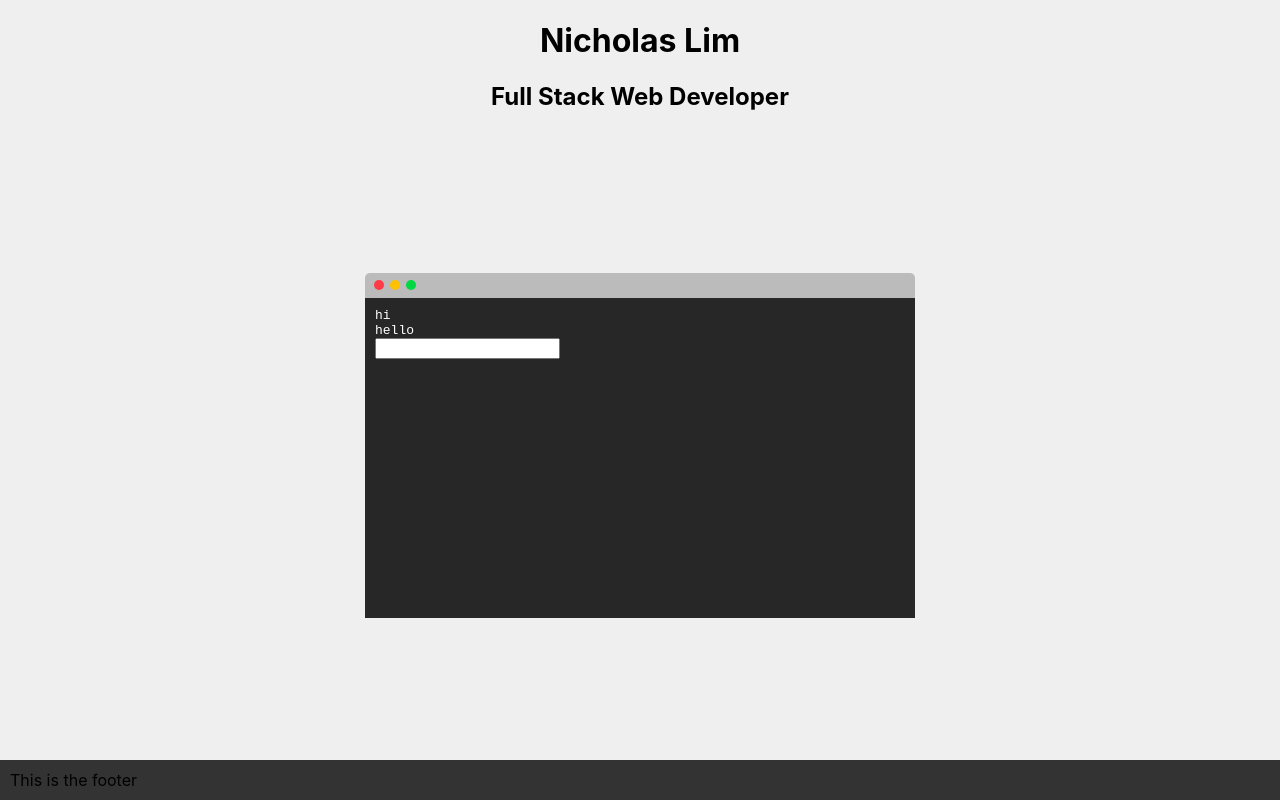
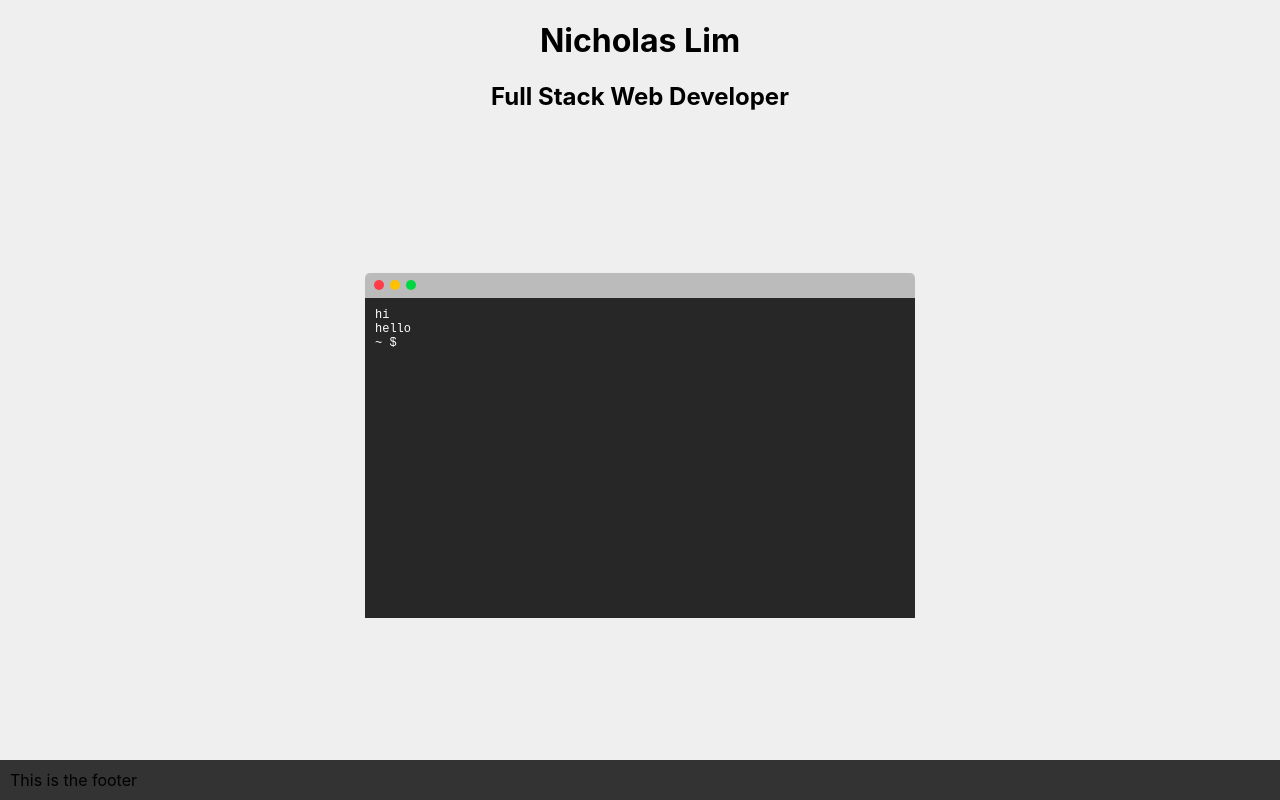
Before and after one commit to niclim/personal-page, a React (Create React App) app: page / in a window 1280 px wide. Built offline with nearby package versions, Linux system fonts and the light colour scheme.

Commit message:
Terminal work

```diff
--- a/src/components/Terminal/Terminal.js
+++ b/src/components/Terminal/Terminal.js
@@ -1,4 +1,4 @@
-import React from 'react'
+import React, { Component } from 'react'
 import {
   TerminalWindow,
   TerminalHeader,
@@ -22,17 +22,30 @@ const colors = [
   }
 ]
 
-const Terminal = ({ options }) => {
+class Terminal extends Component {
+  constructor (props) {
+    super(props)
+    this.handleClick = this.handleClick.bind(this)
+  }
+
+  handleClick () {
+    this.textInput.focus()
+  }
+
+  render () {
+    const { options } = this.props
+
     return (
       <TerminalWindow>
         <TerminalHeader>
           {colors.map((color, i) => <FakeAction key={i} {...color} />)}
         </TerminalHeader>
-      <TerminalInputContainer>
-        <TerminalInput options={options} />
+        <TerminalInputContainer onClick={this.handleClick}>
+          <TerminalInput options={options} getRef={(input) => { this.textInput = input }} />
         </TerminalInputContainer>
       </TerminalWindow>
     )
   }
+}
 
 export default Terminal
--- a/src/components/Terminal/Terminal.styled.js
+++ b/src/components/Terminal/Terminal.styled.js
@@ -20,6 +20,7 @@ export const TerminalInputContainer = styled.div`
   background-color: #272727;
   padding: 10px;
   height: 300px;
+  overflow-y: scroll;
 `
 
 export const FakeAction = styled.div`
--- a/src/components/Terminal/TerminalInput.js
+++ b/src/components/Terminal/TerminalInput.js
@@ -4,16 +4,25 @@ import {
   OutputLine,
   InputLine
 } from './TerminalInput.styled'
+/*
+Update this to:
+  - Use an input box and update the css styling to work and look
+    - Need to handle tab, enter
+    - Need to update the cursor styling
+  - Use it more as a selector rather than a real terminal
+    - i.e. this means it takes in options that will do different things and produce different actions
+*/
 
 class TerminalInput extends Component {
   constructor (props) {
     super(props)
     this.state = {
-      previousInput: ['hi', 'hello'],
-      input: ''
+      previousInput: this.props.initialMessage,
+      input: '',
+      persistentInput: '~ $ '
     }
+    this.handleChange = this.handleChange.bind(this)
     this.handleKeyDown = this.handleKeyDown.bind(this)
-    this.handleChange = this.handleChange.bind(this)
   }
 
   // This will handle any input change
@@ -24,26 +33,51 @@ class TerminalInput extends Component {
   // This will handle any "special cases" - e.g. enter and tab
   handleKeyDown (e) {
     const { key } = e
+    // eslint-disable-next-line
     switch (key) {
       case 'Enter':
-        // Execute
+        // also scroll to the bottom
+        const commands = this.state.input.toLowerCase().split(/\s+/g)
+        // eslint-disable-next-line
+        switch (commands[0]) {
+          case 'ls':
+            break
+          case 'run':
+            break
+          case 'cd':
+            break
+        }
+
+        this.setState((prev) => ({
+          previousInput: [...prev.previousInput, prev.input],
+          input: ''
+        }))
         break
       case 'Tab':
         // show suggestions
+        e.preventDefault()
+        console.log('show suggestions')
         break
     }
   }
 
   render () {
-    const { previousInput, input } = this.state
+    const { previousInput, input, persistentInput } = this.state
 
     return (
       <InputContainer>
         {previousInput.map((text, i) => <OutputLine key={i}>{text}</OutputLine>)}
-        <InputLine value={input} onKeyDown={this.handleKeyDown} onChange={this.handleChange} />
+        <InputLine>
+          <span>{persistentInput}</span>
+          <input value={input} onKeyDown={this.handleKeyDown} onChange={this.handleChange} ref={this.props.getRef} />
+        </InputLine>
       </InputContainer>
     )
   }
 }
 
 export default TerminalInput
+
+TerminalInput.defaultProps = {
+  initialMessage: ['hi', 'hello']
+}
--- a/src/components/Terminal/TerminalInput.styled.js
+++ b/src/components/Terminal/TerminalInput.styled.js
@@ -7,8 +7,26 @@ export const InputContainer = styled.div`
 
 export const OutputLine = styled.p`
   margin: 0;
+  font-size: 12px;
 `
 
-export const InputLine = styled.input`
+export const InputLine = styled.p`
+  width: 100%;
+  display: flex;
+  margin: 0;
+  font-size: 12px;
 
+  > input {
+    background: none;
+    border: none;
+    font-family: monospace;
+    color: #fff;
+    flex-grow: 1;
+    padding-left: 5px;
+
+    &:focus {
+      border: none;
+      outline: none;
+    }
+  }
 `
```
Also changed, not shown: 1 other file (tests, documents, lock files or other folders). Lines whose indentation alone changed are shown as unchanged.
